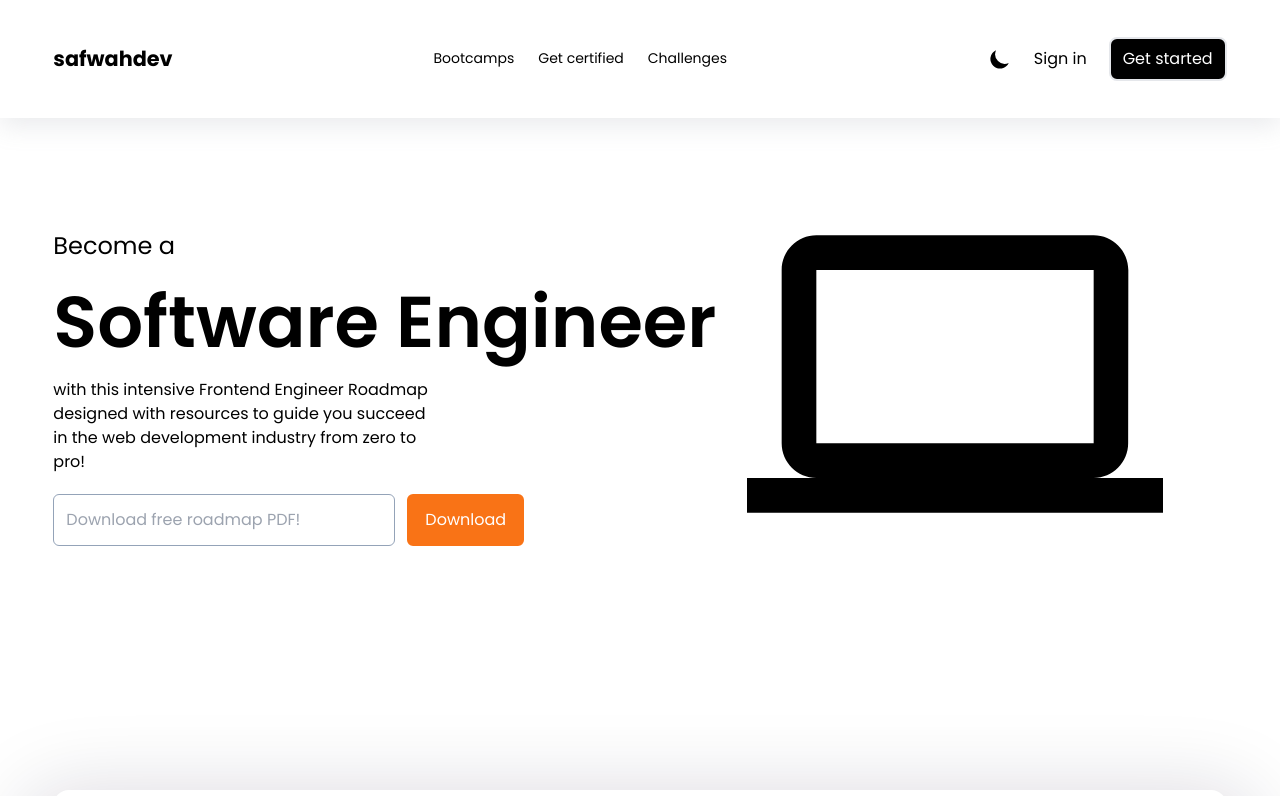
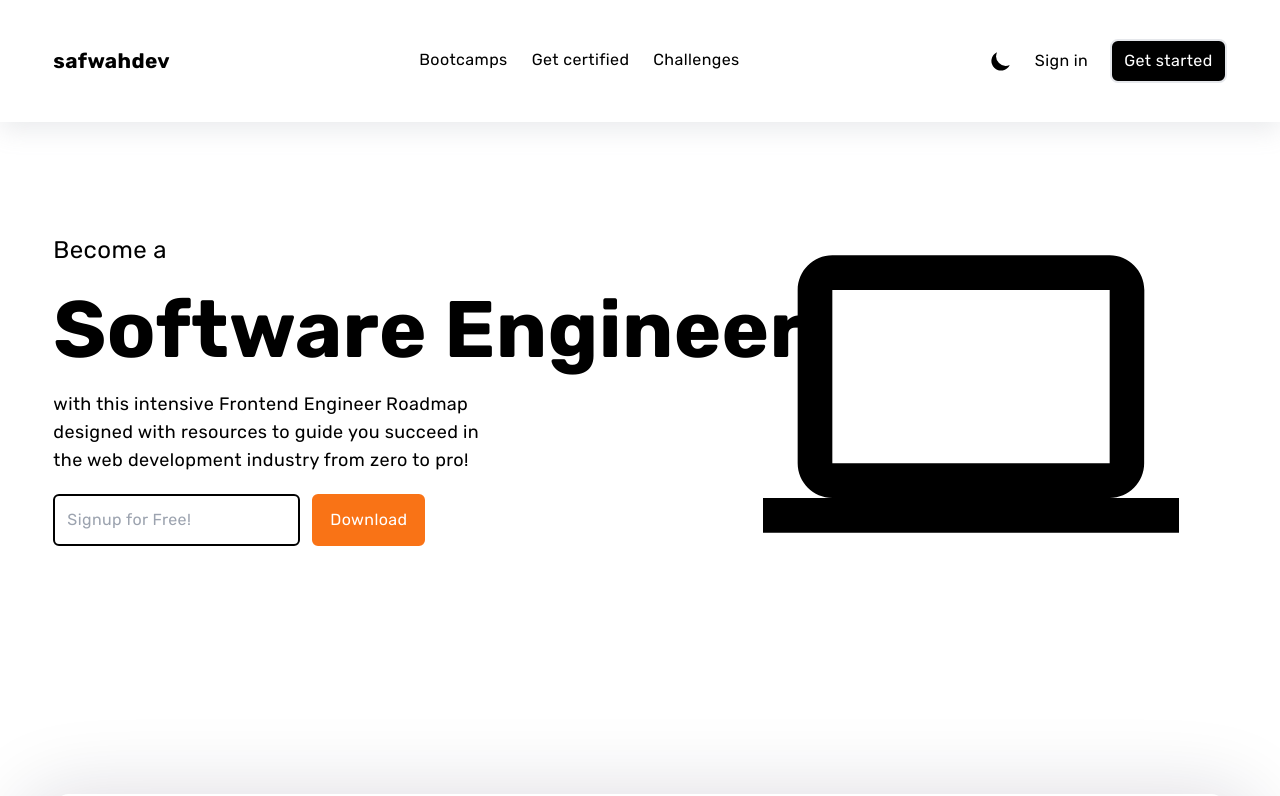
Before and after one commit to shuaibu222/safwahdev, a Next.js app: page / in a window 1280 px wide. Shown: the top 796 px of the page. Built offline with nearby package versions, Linux system fonts and the light colour scheme.

Commit message:
change fonts and styles

```diff
--- a/app/components/Nav.js
+++ b/app/components/Nav.js
@@ -1,14 +1,14 @@
 'use client';
 
 import React, { useEffect, useState } from 'react';
-import { Poppins } from 'next/font/google';
+import { Rubik } from 'next/font/google';
 import Link from 'next/link';
 import { useTheme } from 'next-themes';
 import { HiSun, HiMoon } from 'react-icons/hi';
 import { IoIosMenu } from 'react-icons/io';
 import { LiaTimesSolid } from 'react-icons/lia';
 
-const inter = Poppins({ subsets: ['devanagari'], weight: '700' });
+const inter = Rubik({ subsets: ['latin'], weight: '700' });
 
 export default function Nav() {
   const { systemTheme, theme, setTheme } = useTheme();
@@ -38,7 +38,7 @@ export default function Nav() {
           safwahdev
         </Link>
         <nav className='hidden md:block'>
-          <ul className='flex items-center gap-3 text-sm md:gap-4'>
+          <ul className='flex items-center gap-3 md:gap-4'>
             <li className='border-b-2 border-b-transparent px-1 py-5 dark:hover:border-white hover:border-black hover:transition-all hover:duration-150 hover:ease-in-out'>
 
               {/* Video courses mini-bootcamps free/premium */}
--- a/app/components/NavSpinner.js
+++ b/app/components/NavSpinner.js
@@ -2,24 +2,24 @@ import React from 'react';
 
 export default function NavSpinner() {
   return (
-    <div className=' animate-pulse bg-white/10 px-3 py-8'>
+    <div className=' animate-pulse dark:bg-white/10 bg-[rgba(101,110,119,0.2)] px-3 py-6 md:py-10'>
       <div className='mx-auto my-0 flex w-11/12  items-center justify-between sm:max-w-7xl'>
-        <div className=' h-9 w-20 rounded-md bg-white/25'></div>
+        <div className=' h-9 w-20 rounded-md dark:bg-white/25 bg-[rgba(149,157,165,0.2)]'></div>
         <div className='hidden md:block'>
           <div className='flex items-center gap-4'>
-            <div className=' h-10 w-16 rounded-md bg-white/25'></div>
-            <div className=' h-10 w-16 rounded-md bg-white/25'></div>
-            <div className=' h-10 w-16 rounded-md bg-white/25'></div>
+            <div className=' h-10 w-16 rounded-md dark:bg-white/25 bg-[rgba(149,157,165,0.2)]'></div>
+            <div className=' h-10 w-16 rounded-md dark:bg-white/25 bg-[rgba(149,157,165,0.2)]'></div>
+            <div className=' h-10 w-16 rounded-md dark:bg-white/25 bg-[rgba(149,157,165,0.2)]'></div>
           </div>
         </div>
         <div className='hidden md:block'>
           <div className='flex items-center gap-4'>
-            <div className=' h-10 w-16 rounded-md bg-white/25'></div>
-            <div className=' h-10 w-16 rounded-md bg-white/25'></div>
-            <div className=' h-10 w-16 rounded-md bg-white/25'></div>
+            <div className=' h-10 w-16 rounded-md dark:bg-white/25 bg-[rgba(149,157,165,0.2)]'></div>
+            <div className=' h-10 w-16 rounded-md dark:bg-white/25 bg-[rgba(149,157,165,0.2)]'></div>
+            <div className=' h-10 w-16 rounded-md dark:bg-white/25 bg-[rgba(149,157,165,0.2)]'></div>
           </div>
         </div>
-        <div className='block h-10 w-16 rounded-md bg-white/25 md:hidden'></div>
+        <div className='block h-10 w-16 rounded-md dark:bg-white/25 bg-[rgba(149,157,165,0.2)] md:hidden'></div>
       </div>
     </div>
   );
--- a/app/layout.js
+++ b/app/layout.js
@@ -1,8 +1,8 @@
 import './globals.css';
-import { Poppins, Lato } from 'next/font/google';
+import { Rubik } from 'next/font/google';
 import Providers from './components/providers';
 
-const inter = Poppins({ subsets: ['latin'], weight: '400' });
+const inter = Rubik({ subsets: ['latin'], weight: '400' });
 
 export const metadata = {
   title: 'Safwahdev Academy',
@@ -20,7 +20,7 @@ export default function RootLayout({ children }) {
   return (
     <html lang='en' className='scroll-smooth dark'>
       <body
-        className={`bg-white text-base dark:bg-midnight ${inter.className}`}
+        className={`bg-white tracking-wide text-base dark:bg-midnight ${inter.className}`}
       >
         <Providers>{children}</Providers>
       </body>
--- a/app/page.js
+++ b/app/page.js
@@ -1,6 +1,5 @@
-import { Poppins } from 'next/font/google';
+import { Rubik } from 'next/font/google';
 import Link from 'next/link';
-import { LiaArrowDownSolid } from 'react-icons/lia';
 import { CgScreen } from "react-icons/cg";
 import {AiFillDatabase} from 'react-icons/ai';
 import { MdOutlineComputer } from "react-icons/md";
@@ -8,7 +7,7 @@ import { PiProjectorScreenChartFill } from "react-icons/pi";
 import dynamic from 'next/dynamic';
 import NavSpinner from './components/NavSpinner';
 
-const inter = Poppins({ subsets: ['devanagari'], weight: '600' });
+const tech = Rubik({ subsets: ['latin'], weight: '700' });
 
 const Nav = dynamic(() => import('./components/Nav'), {
   ssr: false,
@@ -34,30 +33,30 @@ export default function Home() {
   return (
     <main className='min-h-screen'>
       <Nav />
-      <article className='mx-auto flex gap-12 md:gap-0 flex-col w-11/12 pb-16 pt-28 sm:max-w-7xl md:flex-row'>
+      <article className='mx-auto flex gap-8 md:gap-0 flex-col w-11/12 pb-16 pt-28 sm:max-w-7xl md:flex-row'>
         <div className='flex flex-col'>
           <h1 className='sm:text-xlg flex flex-col gap-1 text-lg dark:text-white md:text-2xl'>
             Become a
             <br />
             <span
-              className={`py-5 text-5xl sm:text-6xl md:text-7xl ${inter.className}`}
+              className={`py-5 text-5xl sm:text-6xl md:text-7xl lg:text-[5rem] ${tech.className}`}
             >
               Software Engineer
             </span>
           </h1>
-          <p className='text-base dark:text-orange-50 sm:w-2/3 md:w-1/2'>
+          <p className='md:text-lg text-base dark:text-orange-50 sm:w-2/3 md:w-[58%]'>
             with this intensive Frontend Engineer Roadmap designed with resources to
             guide you succeed in the web development industry from zero to pro!
           </p>
           <div className='mt-5 flex flex-col md:flex-row gap-3'>
-            <input name='email' type='email' className='p-3 rounded-md outline-none border-slate-400 border-[1px]' placeholder='Download free roadmap PDF!' />
+            <input name='email' type='email' className='p-3 rounded-md outline-none border-black dark:border-white border-2' placeholder='Signup for Free!' />
             <button className='rounded-md self-start outline-none hover:transition-all hover:ease-in-out hover:duration-150 border-2 dark:border-orange-500 dark:bg-orange-500 bg-orange-500 px-4 py-3 text-base hover:bg-white dark:hover:border-orange-500 dark:hover:bg-midnight dark:hover:text-white hover:border-orange-500 border-orange-500 hover:text-black text-white dark:text-white'>
               Download
             </button>
           </div>
 
         </div>
-        <div className='self-center md:self-end md:relative md:bottom-16 md:right-16 text-highfont lg:text-highestfont '>
+        <div className='self-center md:self-end md:relative md:bottom-12 md:right-12 text-highfont lg:text-highestfont '>
           <MdOutlineComputer />
         </div>
       </article>
```
